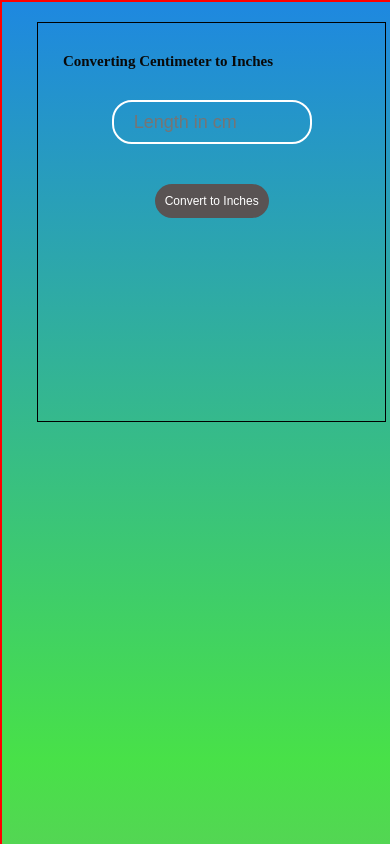
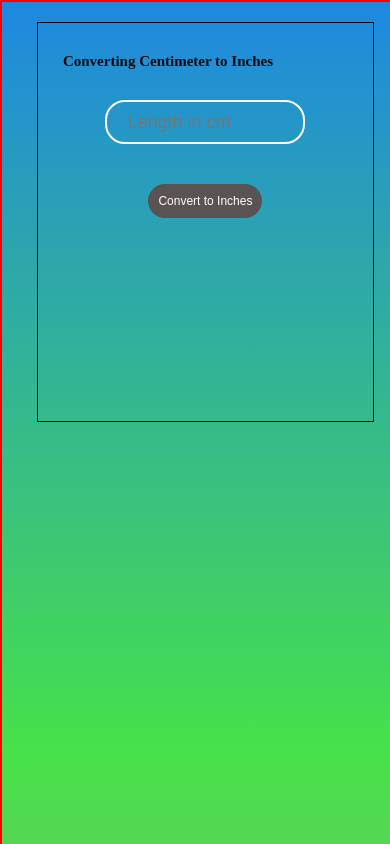
Before and after one commit to Sanjai175/cm-to-inches-converter, a plain HTML site: page double sign up form/index.html in a window 390 px wide. Shown: the top 844 px of the page. Drawn offline with Linux system fonts and the light colour scheme.

Commit message:
Update style.css

```diff
--- a/double sign up form/style.css
+++ b/double sign up form/style.css
@@ -86,7 +86,7 @@ input {
 
         height: 180vh;
         display: flex;
-        width: 113%;
+        width: 109%;
         border: 2px solid red;
     }
 
```
